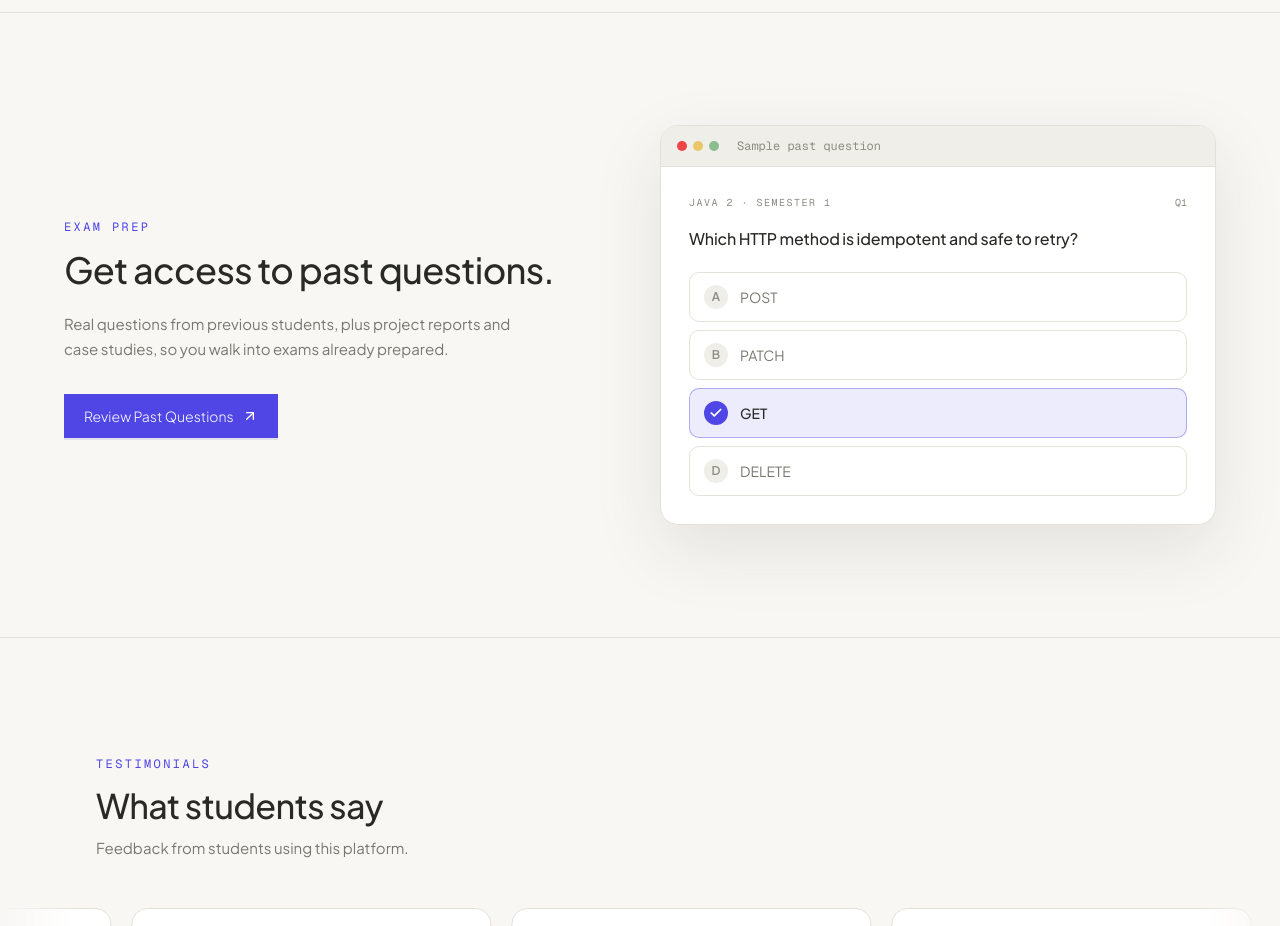
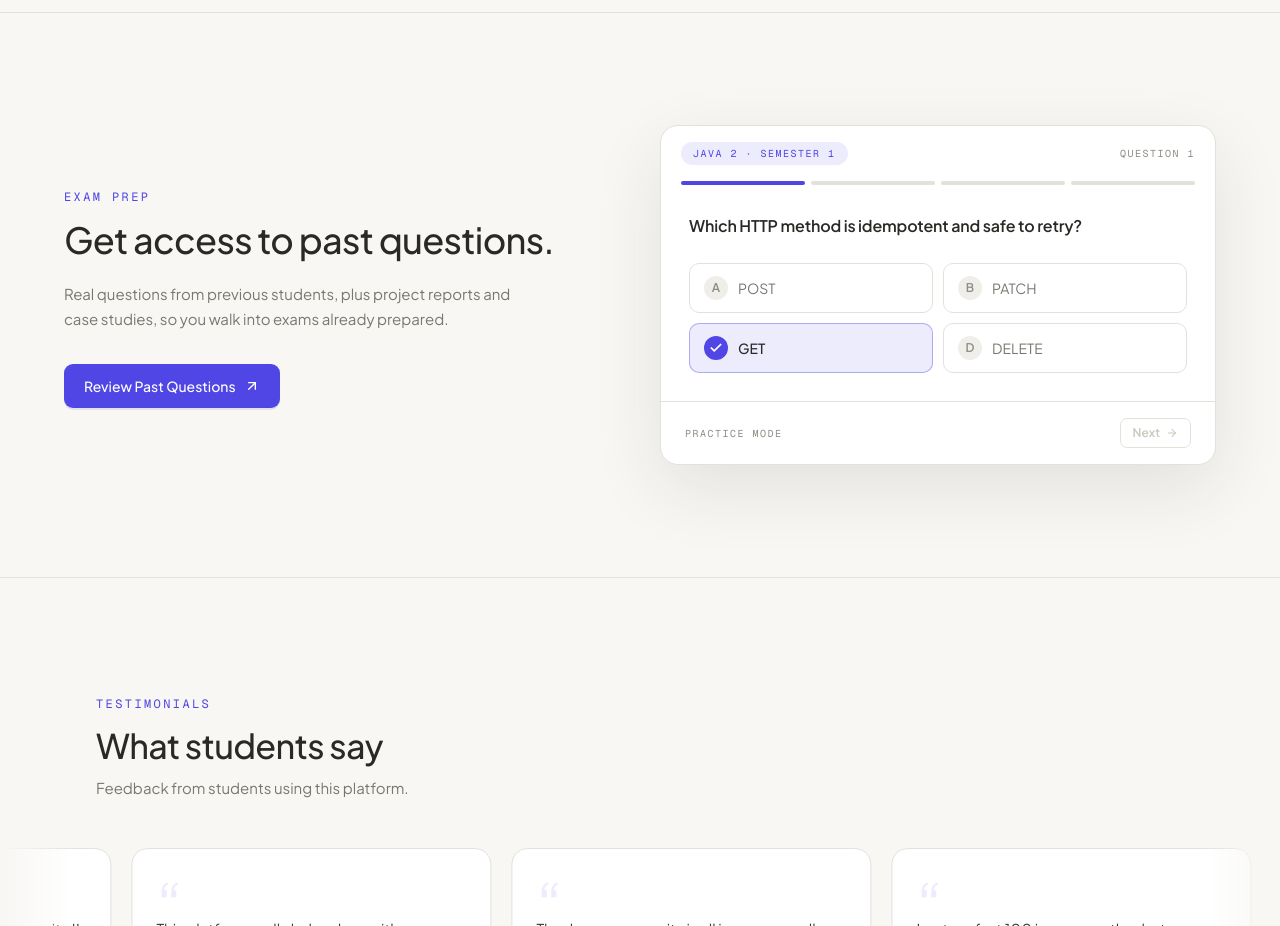
Before and after one commit to somkenemuscle/AppVarsity, a Next.js app: page / in a window 1280 px wide. Shown: the part 1720-2646 px from the top of the page. Built offline with nearby package versions, Linux system fonts and the light colour scheme; no server answers.

Commit message:
Redesign exam-prep card with progress bar and 2x2 answer grid

```diff
--- a/components/shared/about.tsx
+++ b/components/shared/about.tsx
@@ -23,7 +23,7 @@ function About() {
 
                     <div className='mt-8'>
                         <Link href='/resources/examination/pastquestions'>
-                            <button className='group inline-flex items-center gap-2 bg-[#4f46e5] hover:bg-[#6366f1] transition-[background,transform,box-shadow] hover:-translate-y-0.5 text-white px-5 py-3 text-sm font-light shadow-[0_2px_0_#3730a31c]'>
+                            <button className='group inline-flex items-center gap-2 bg-[#4f46e5] hover:bg-[#6366f1] transition-[background,transform,box-shadow] hover:-translate-y-0.5 text-white px-5 py-3 text-sm font-medium rounded-[9px] shadow-[0_2px_0_#3730a31c]'>
                                 Review Past Questions
                                 <ArrowUpRight className="w-4 h-4 transition-transform duration-200 group-hover:translate-x-0.5 group-hover:-translate-y-0.5" />
                             </button>
@@ -32,23 +32,29 @@ function About() {
                 </div>
                 <div className="md:col-span-6">
                     <div className="rounded-[18px] border border-[#e2e1da] bg-white overflow-hidden shadow-[0_24px_70px_rgba(41,42,38,0.1)]">
-                        <div className="flex items-center gap-1.5 px-4 py-3 border-b border-[#e2e1da] bg-[#efeee9]">
-                            <span className="w-2.5 h-2.5 rounded-full bg-[#ef4444]" />
-                            <span className="w-2.5 h-2.5 rounded-full bg-[#e9c767]" />
-                            <span className="w-2.5 h-2.5 rounded-full bg-[#8bbd91]" />
-                            <span className="ml-3 text-xs font-mono text-[#8c8e84]">Sample past question</span>
+                        <div className="flex items-center justify-between px-5 py-4">
+                            <span className="inline-flex items-center rounded-full bg-[#4f46e5]/10 px-3 py-1 font-mono text-[10px] uppercase tracking-[0.15em] text-[#4f46e5]">
+                                Java 2 · Semester 1
+                            </span>
+                            <span className="font-mono text-[10px] uppercase tracking-[0.15em] text-[#8c8e84]">Question 1</span>
                         </div>
-                        <div className="p-6 md:p-7">
-                            <div className="flex items-center justify-between mb-4">
-                                <span className="font-mono text-[10px] uppercase tracking-[0.15em] text-[#8c8e84]">Java 2 · Semester 1</span>
-                                <span className="font-mono text-[10px] text-[#8c8e84]">Q1</span>
+
+                        <div className="px-5">
+                            <div className="flex gap-1.5">
+                                <span className="h-1 flex-1 rounded-full bg-[#4f46e5]" />
+                                <span className="h-1 flex-1 rounded-full bg-[#e2e1da]" />
+                                <span className="h-1 flex-1 rounded-full bg-[#e2e1da]" />
+                                <span className="h-1 flex-1 rounded-full bg-[#e2e1da]" />
                             </div>
-                            <p className="text-[#292a26] font-medium mb-5 tracking-[-0.01em] leading-relaxed">Which HTTP method is idempotent and safe to retry?</p>
-                            <div className="flex flex-col gap-2 text-sm">
+                        </div>
+
+                        <div className="p-6 md:p-7 pt-5">
+                            <p className="text-[#292a26] font-semibold mb-6 tracking-[-0.01em] leading-relaxed">Which HTTP method is idempotent and safe to retry?</p>
+                            <div className="grid grid-cols-2 gap-2.5 text-sm">
                                 {options.map((option) => (
                                     <div
                                         key={option.letter}
-                                        className={`flex items-center gap-3 rounded-[10px] border px-3.5 py-3 transition-colors ${option.correct
+                                        className={`flex items-center gap-2.5 rounded-[10px] border px-3.5 py-3 transition-colors ${option.correct
                                             ? "border-[#4f46e5]/40 bg-[#4f46e5]/10"
                                             : "border-[#e2e1da]"
                                             }`}
@@ -66,6 +72,13 @@ function About() {
                                 ))}
                             </div>
                         </div>
+
+                        <div className="flex items-center justify-between border-t border-[#e2e1da] px-6 py-4">
+                            <span className="font-mono text-[10px] uppercase tracking-[0.15em] text-[#8c8e84]">Practice mode</span>
+                            <span className="inline-flex items-center gap-1.5 rounded-[7px] border border-[#e2e1da] px-3 py-1.5 text-xs font-semibold text-[#c9c8be]">
+                                Next <ArrowUpRight className="h-3 w-3 rotate-45" />
+                            </span>
+                        </div>
                     </div>
                 </div>
             </div>
```
